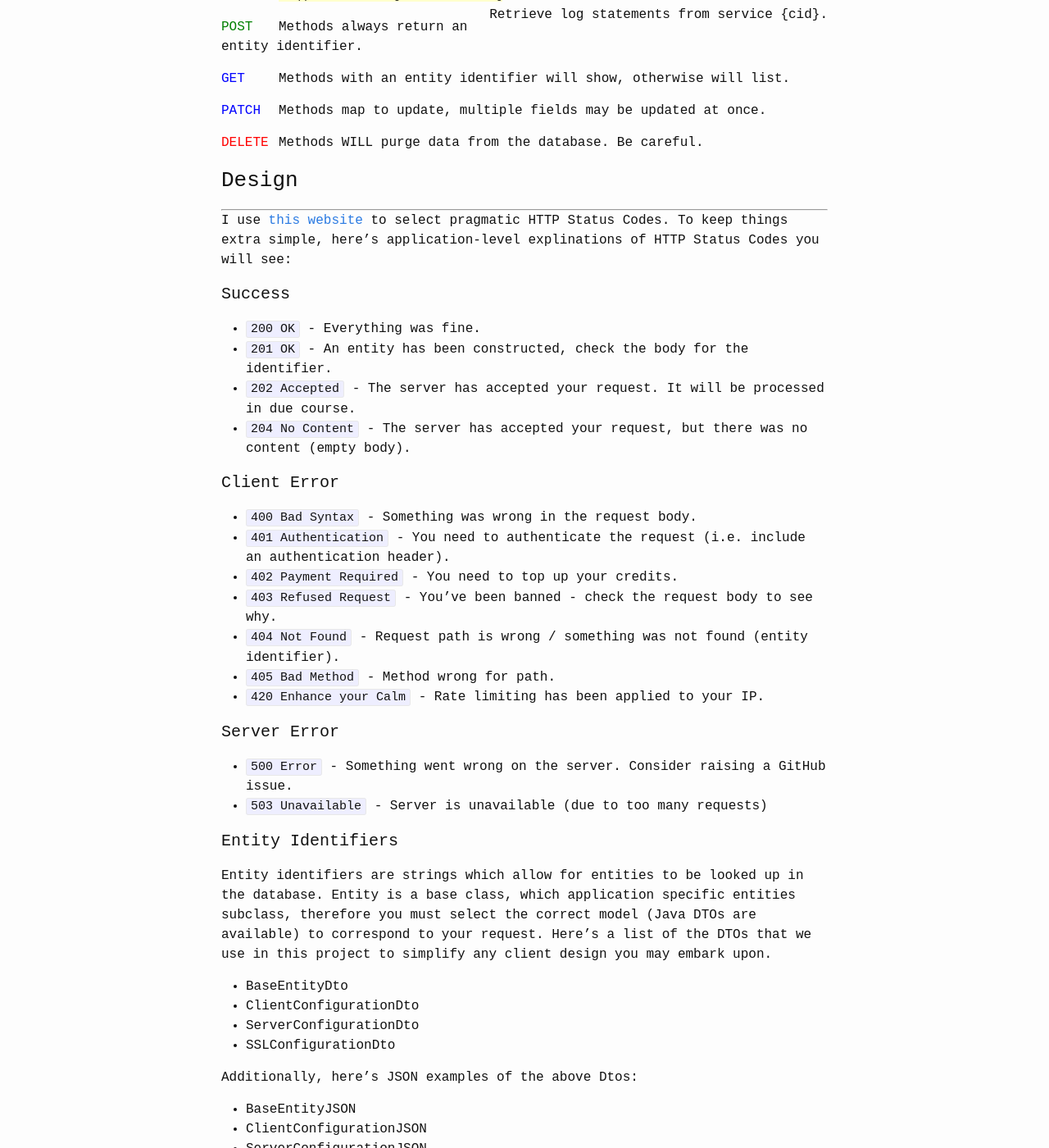
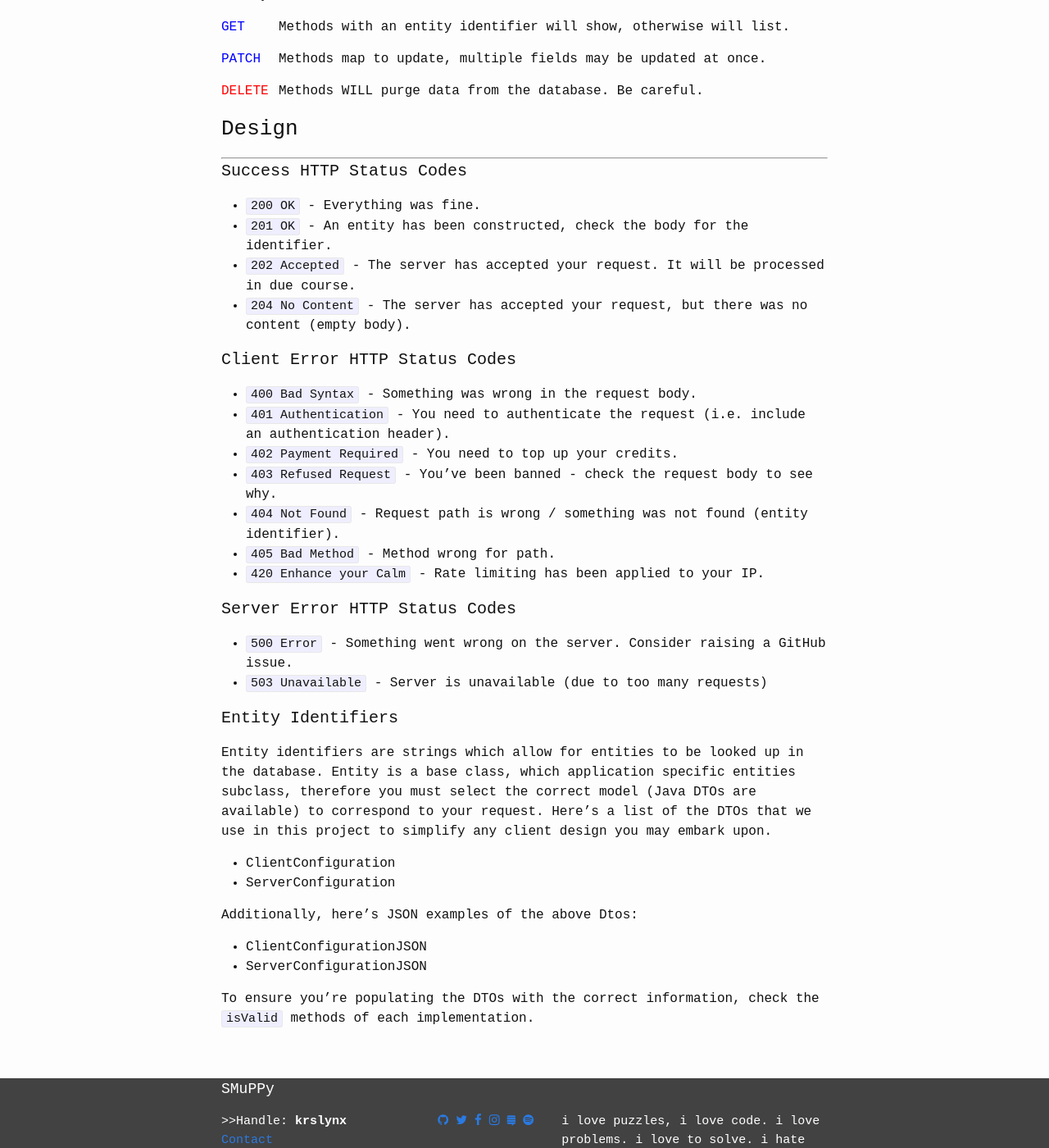
Before and after one commit to sogbesano/SMuPPy, a Jekyll site: the page built from docs.md, in a window 1280 px wide and 1400 px high, scrolled down 1687 px. Shown: the whole window at 82% size. Built offline with Jekyll 4.4.1, drawn with Linux system fonts in a browser that asks for light colours; nearby versions of some CDN libraries; some of the changed text lies outside the part shown.

Commit message:
Updated documentation.

```diff
--- a/_config.yml
+++ b/_config.yml
@@ -1,10 +1,10 @@
 # Site settings
-title: SMPP REST API
+title: SMuPPy
 email: chris@krslynx.com
 description: > # this means to ignore newlines until "baseurl:"
   i love puzzles, i love code. i love problems. i love to solve.
   i hate hubris. i hate rules. i hate it when people can't write their own tools.
-baseurl: "/smpp-rest-api/" # the subpath of your site, e.g. /blog/
+baseurl: "/smuppy/" # the subpath of your site, e.g. /blog/
 url: "http://krslynx.com" # the base hostname & protocol for your site
 twitter_username: krslynx
 github_username:  krslynx
--- a/docs.md
+++ b/docs.md
@@ -5,13 +5,14 @@
 ---
 
 <h2>Overview</h2>
-<p>This document is short, sweet and to the point. If you've used a RESTFul API before, you're probably familiar with the below structure.</p>
 
 <h3>Client</h3>
 
 ---
 <h4>Client / SMPP Management</h4>
 <p>Allows for SMPP client configurations to be constructed on the server, subsequently allowing for the server to bind to specified interfaces, and submit short messages.</p>
+
+***Please refer to the ClientConfiguration model.***
 
 <ol class="rest-ov">
 	<li>
@@ -42,12 +43,6 @@
 		<span class="rest-ov-m-delete">DELETE</span>
 		<span class="rest-ov-path">/smpp/client/configuration/:cid</span>
 		<span class="rest-ov-brief">Purge configuration {cid}.</span>
-	</li>
-
-	<li>
-		<span class="rest-ov-m-get">GET</span>
-		<span class="rest-ov-path">/smpp/client/configuration/:cid/clone</span>
-		<span class="rest-ov-brief">Clone configuration {cid}.</span>
 	</li>
 </ol>
 
@@ -93,6 +88,8 @@
 <h4>Server / SMPP Management</h4>
 <p>Allows for SMPP server sessions to be created on the server, subsequently allowing for the server to launch SMPP interfaces.</p>
 
+***Please refer to the ServerConfiguration model.***
+
 <ol class="rest-ov">
 	<li>
 		<span class="rest-ov-m-post">POST</span>
@@ -122,12 +119,6 @@
 		<span class="rest-ov-m-delete">DELETE</span>
 		<span class="rest-ov-path">/smpp/server/configuration/:cid</span>
 		<span class="rest-ov-brief">Purge configuration {cid}.</span>
-	</li>
-
-	<li>
-		<span class="rest-ov-m-get">GET</span>
-		<span class="rest-ov-path">/smpp/server/configuration/:cid/clone</span>
-		<span class="rest-ov-brief">Clone configuration {cid}.</span>
 	</li>
 </ol>
 
@@ -161,7 +152,6 @@
 	</li>
 </ol>
 
-
 <ul class="rest-ov">
 	<li>
 		<span class="rest-ov-m-post">POST</span> Methods always return an entity identifier.
@@ -183,16 +173,14 @@
 <h3>Design</h3>
 ---
 
-I use <a href="http://httpstatus.es">this website</a> to select pragmatic HTTP Status Codes. To keep things extra simple, here's application-level explinations of HTTP Status Codes you will see:
-
-<h4>Success</h4>
+<h4>Success HTTP Status Codes</h4>
 
 * `200 OK` - Everything was fine.
 * `201 OK` - An entity has been constructed, check the body for the identifier.
 * `202 Accepted` - The server has accepted your request. It will be processed in due course.
 * `204 No Content` - The server has accepted your request, but there was no content (empty body).
 
-<h4>Client Error</h4>
+<h4>Client Error HTTP Status Codes</h4>
 
 * `400 Bad Syntax` - Something was wrong in the request body.
 * `401 Authentication` - You need to authenticate the request (i.e. include an authentication header).
@@ -202,7 +190,7 @@
 * `405 Bad Method` - Method wrong for path.
 * `420 Enhance your Calm` - Rate limiting has been applied to your IP.
 
-<h4>Server Error</h4>
+<h4>Server Error HTTP Status Codes</h4>
 
 * `500 Error` - Something went wrong on the server. Consider raising a GitHub issue.
 * `503 Unavailable` - Server is unavailable (due to too many requests)
@@ -210,21 +198,12 @@
 <h4>Entity Identifiers</h4>
 Entity identifiers are strings which allow for entities to be looked up in the database. Entity is a base class, which application specific entities subclass, therefore you must select the correct model (Java DTOs are available) to correspond to your request. Here's a list of the DTOs that we use in this project to simplify any client design you may embark upon.
 
-* BaseEntityDto
-* ClientConfigurationDto
-* ServerConfigurationDto
-* SSLConfigurationDto
+* ClientConfiguration
+* ServerConfiguration
 
 Additionally, here's JSON examples of the above Dtos:
 
-* BaseEntityJSON
 * ClientConfigurationJSON
 * ServerConfigurationJSON
-* SSLConfigurationJSON
 
-To ensure you're populating the DTOs with the correct information, check the `validate` methods of each implementation:
-
-* BaseEntityPojo
-* ClientConfigurationPojo
-* ServerConfigurationPojo
-* SSLConfigurationPojo
+To ensure you're populating the DTOs with the correct information, check the `isValid` methods of each implementation.
--- a/index.html
+++ b/index.html
@@ -3,10 +3,10 @@
 ---
 
 <div class="home">
-  <h1 class="page-heading">SMPP REST API</h1>
+  <h1 class="page-heading">SMuPPy</h1>
 
   <p>
-  	Welcome to the SMPP REST API GitHub page. If you would like to contribute, please fork the <a href="http://github.com/krslynx/smpp-rest-api">GitHub project</a> and open a pull request when you're done. If you have any issues or bugs to report or think that this project is missing something, please use the <a href="http://github.com/krslynx/smpp-rest-api/issues">GitHub issue tracker</a>. Huge credit goes to the <a href="http://github.com/twitter/cloudhopper-smpp">CloudHopper SMPP</a> project; kudos to Twitter for their open source efforts. Enjoy.
+  	Welcome to the SMuPPy GitHub page. If you would like to contribute, please fork the <a href="http://github.com/krslynx/SMuPPy">GitHub project</a> and open a pull request when you're done. If you have any issues or bugs to report or think that this project is missing something, please use the <a href="http://github.com/krslynx/SMuPPy/issues">GitHub issue tracker</a>. Huge credit goes to the <a href="http://github.com/twitter/cloudhopper-smpp">CloudHopper SMPP</a> project; kudos to Twitter for their open source efforts. Enjoy.
   </p>
 
 </div>
```
Also changed, not shown: about.md (+1 -1 lines).
